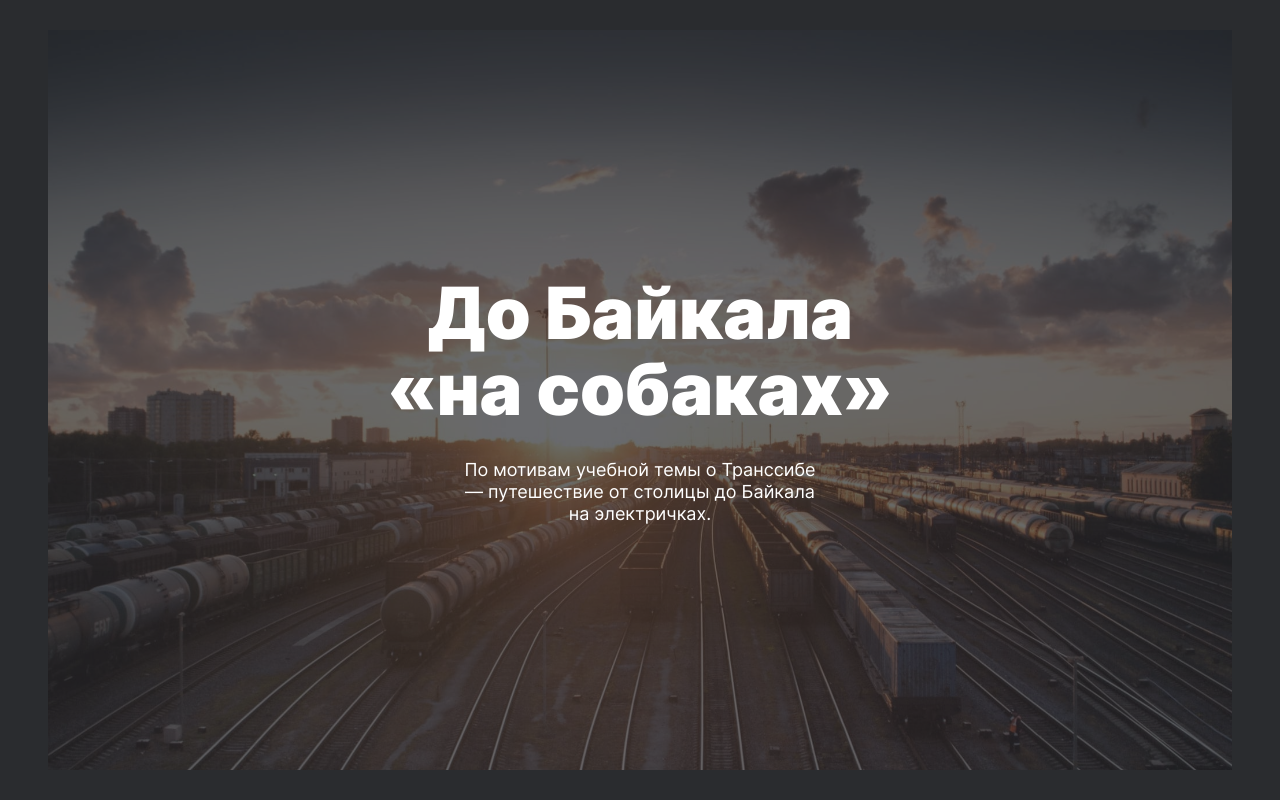
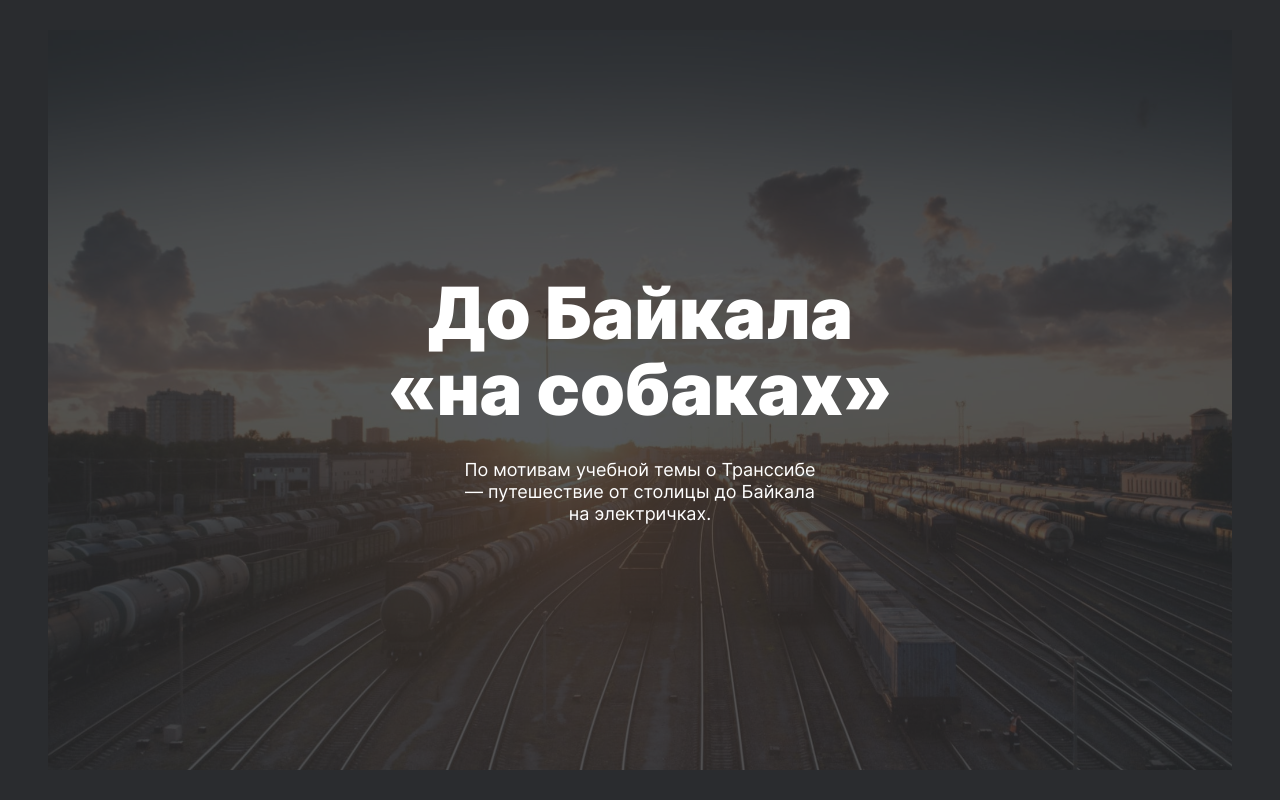
Before and after one commit to DangerBadger/russian-travel, a plain HTML site: page index.html in a window 1280 px wide. In both pictures the pointer is over the link 640 px from the left and 6400 px from the top of the page. Shown: the part 6000-6800 px from the top of the page. Drawn offline with Linux system fonts and the light colour scheme.

Commit message:
Changed opacity in cover__link.css

```diff
--- a/blocks/cover/__link/cover__link.css
+++ b/blocks/cover/__link/cover__link.css
@@ -27,7 +27,7 @@
 }
 
 .cover__link:hover.cover__link:before {
-  opacity: 0.7
+  opacity: 0.8
 }
 
 @media screen and (max-width: 1279px) {
```
